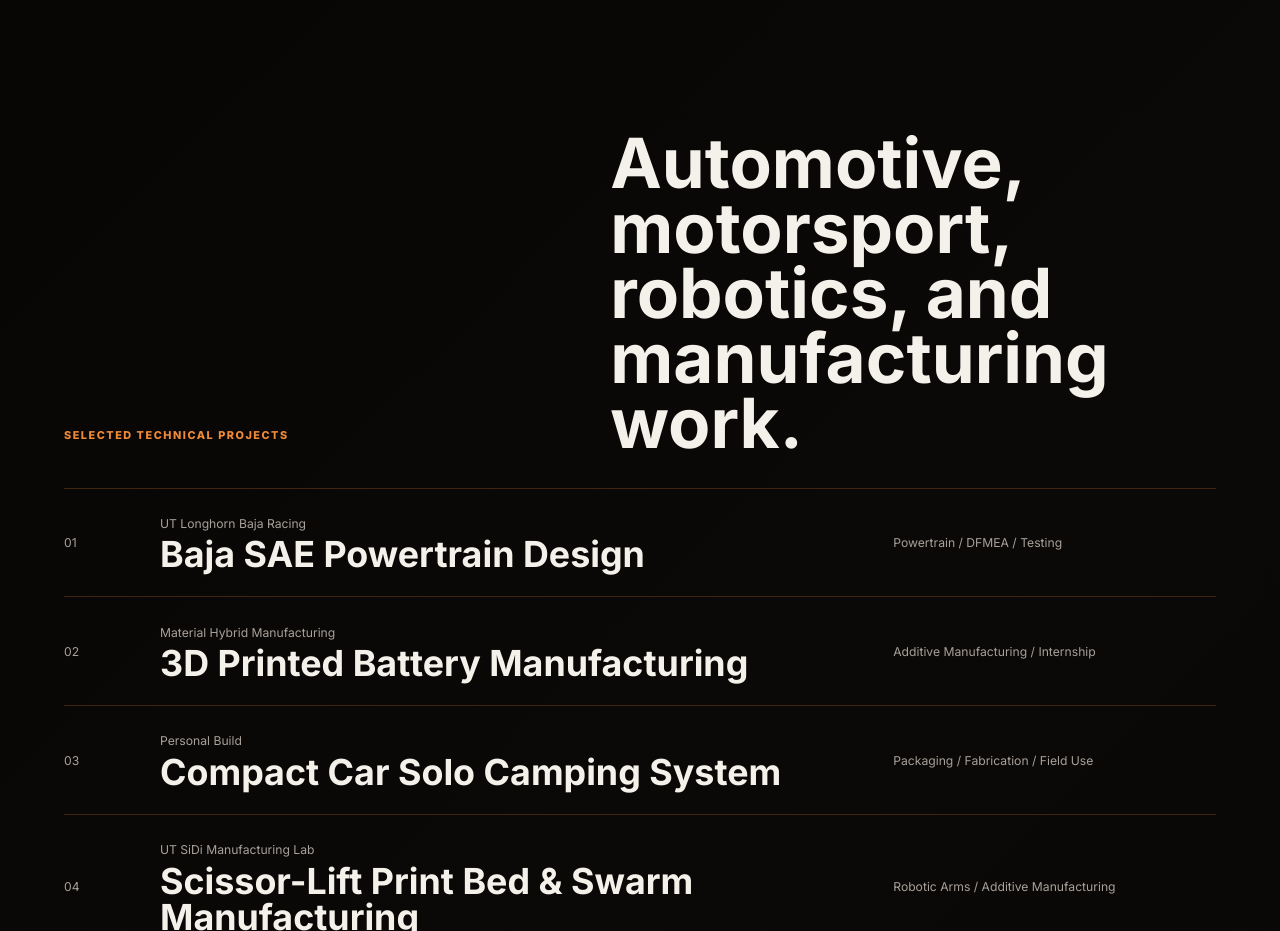
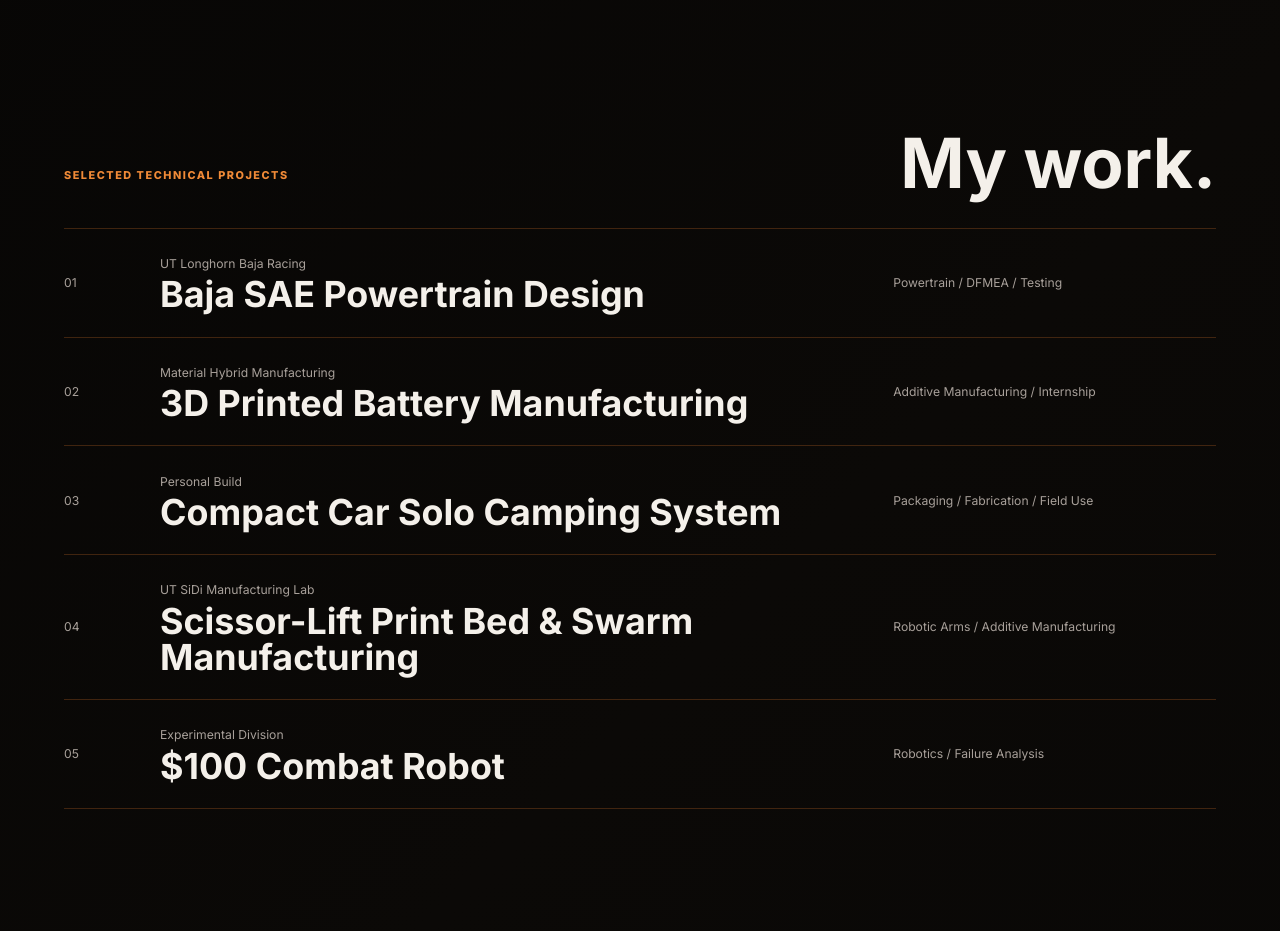
Before and after one commit to yashtate/yash-tate, a plain HTML site: page index.html in a window 1280 px wide. Shown: the part 1660-2591 px from the top of the page. Drawn offline with Linux system fonts and the light colour scheme.

Commit message:
Update index.html

```diff
--- a/index.html
+++ b/index.html
@@ -128,7 +128,7 @@
       <section class="section work" id="work">
         <div class="section-heading">
           <p class="eyebrow">Selected Technical Projects</p>
-          <h2>Automotive, motorsport, robotics, and manufacturing work.</h2>
+          <h2>My work.</h2>
         </div>
 
         <div class="project-list">
```
